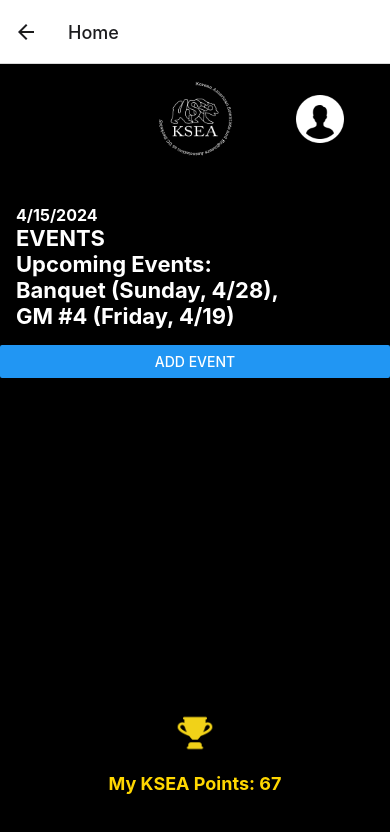
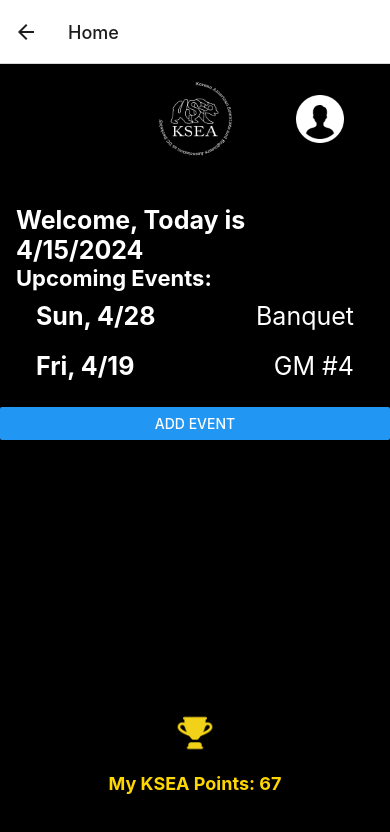
Before and after one commit to namwook0921/KSEA_App, a React Native app: screen /Home in a window 390 px wide. Shown: the top 832 px of the page. Built offline with nearby package versions, Linux system fonts and the light colour scheme.

Commit message:
HomeScreen: Table Format

```diff
--- a/src/screens/HomeScreen.js
+++ b/src/screens/HomeScreen.js
@@ -43,30 +43,31 @@
       </TouchableOpacity>
     </View>
 
-      {/* Second Bar Here */}
-      <View style={styles.secondBar}>
+
+    <View style={styles.secondBar}>
         <View style={styles.dateTextContainter}>
-          <Text style={styles.dateText}>{new Date().toLocaleDateString()}</Text>
-          {/* <Text style={styles.dateText}>{new Date().}</Text> */}
+          <Text style={styles.dateText}>Welcome, Today is {new Date().toLocaleDateString()}</Text>
         </View>
-        <Text style={styles.upcomingEventsText}>EVENTS</Text>
 
         <Text style={styles.upcomingEventsText}>Upcoming Events: </Text>
         {data.events.map((event, index) => (
           <TouchableOpacity
+            key={index}
             onPress={() => {
               setCurrentIndex(index);
               goEvent();
             }}
+            style={styles.eventRow} // Use the row style
           >
-            <Text key={index} style={styles.upcomingEventsText}>
-              {event.name} (
+            <Text style={styles.eventDate}>
               {event.date.toLocaleDateString("en-US", {
-                weekday: "long",
                 month: "numeric",
                 day: "numeric",
+                weekday: "short",
               })}
-              ){index < data.events.length - 1 ? ", " : ""}
+            </Text>
+            <Text style={styles.eventName}>
+              {event.name}
             </Text>
           </TouchableOpacity>
         ))}
@@ -121,7 +122,7 @@
   },
   dateText: {
     color: "#ffffff",
-    fontSize: 16,
+    fontSize: 25,
     fontWeight: "bold",
   },
   textContainer: {
@@ -136,6 +137,23 @@
     color: "#ffffff",
     fontSize: 22,
     fontWeight: "bold",
+  },
+  eventRow: {
+    flexDirection: 'row',
+    justifyContent: 'space-between',
+    paddingVertical: 10,
+    paddingHorizontal: 20,
+  },
+  eventDate: {
+    color: '#ffffff',
+    fontSize: 25,
+    fontWeight: 'bold',
+    marginRight: 10, // Optional: add margin if needed
+  },
+  eventName: {
+    color: '#ffffff',
+    fontSize: 25,
+    flexShrink: 1, // Allows text to shrink and wrap if needed
   },
   // calendarContainer: {
   // },
```
Also changed, not shown: 2 other files (tests, documents, lock files or other folders).
